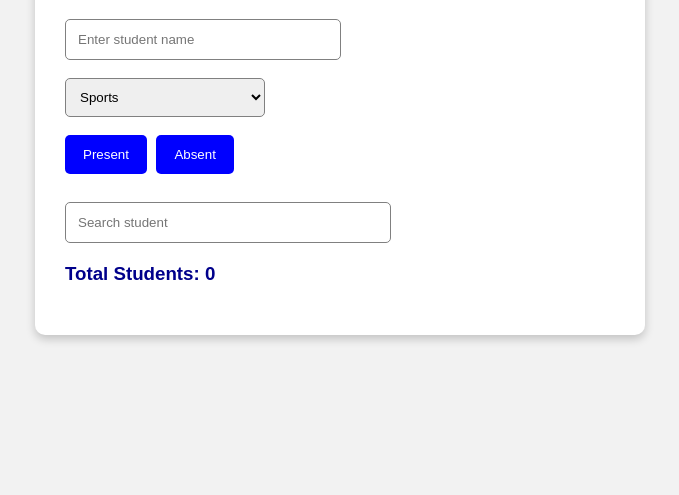
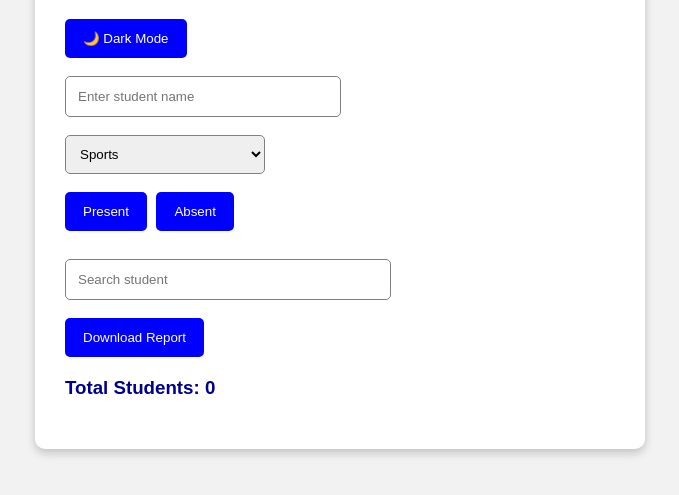
Before and after one commit to divyaroja2008-maker/smart-curriculam-activity-and-attendance-app, a plain HTML site: page index.html in a window 1280 px wide. Shown: the part 129-624 px from the top of the page, without its empty margins (300-979 px from the left). Drawn offline with Linux system fonts and the light colour scheme.

Commit message:
Add Dark Mode toggle and Download Report button

```diff
--- a/index.html
+++ b/index.html
@@ -14,6 +14,12 @@
 <div class="container">
 
 <h1>Smart Attendance App</h1>
+
+<button onclick="toggleDarkMode()">
+🌙 Dark Mode
+</button>
+
+<br><br>
 
 <input
 type="text"
@@ -50,6 +56,12 @@ id="searchInput"
 placeholder="Search student"
 onkeyup="searchStudent()">
 
+<br><br>
+
+<button onclick="downloadReport()">
+Download Report
+</button>
+
 <h3 id="totalStudents">
 Total Students: 0
 </h3>
```
